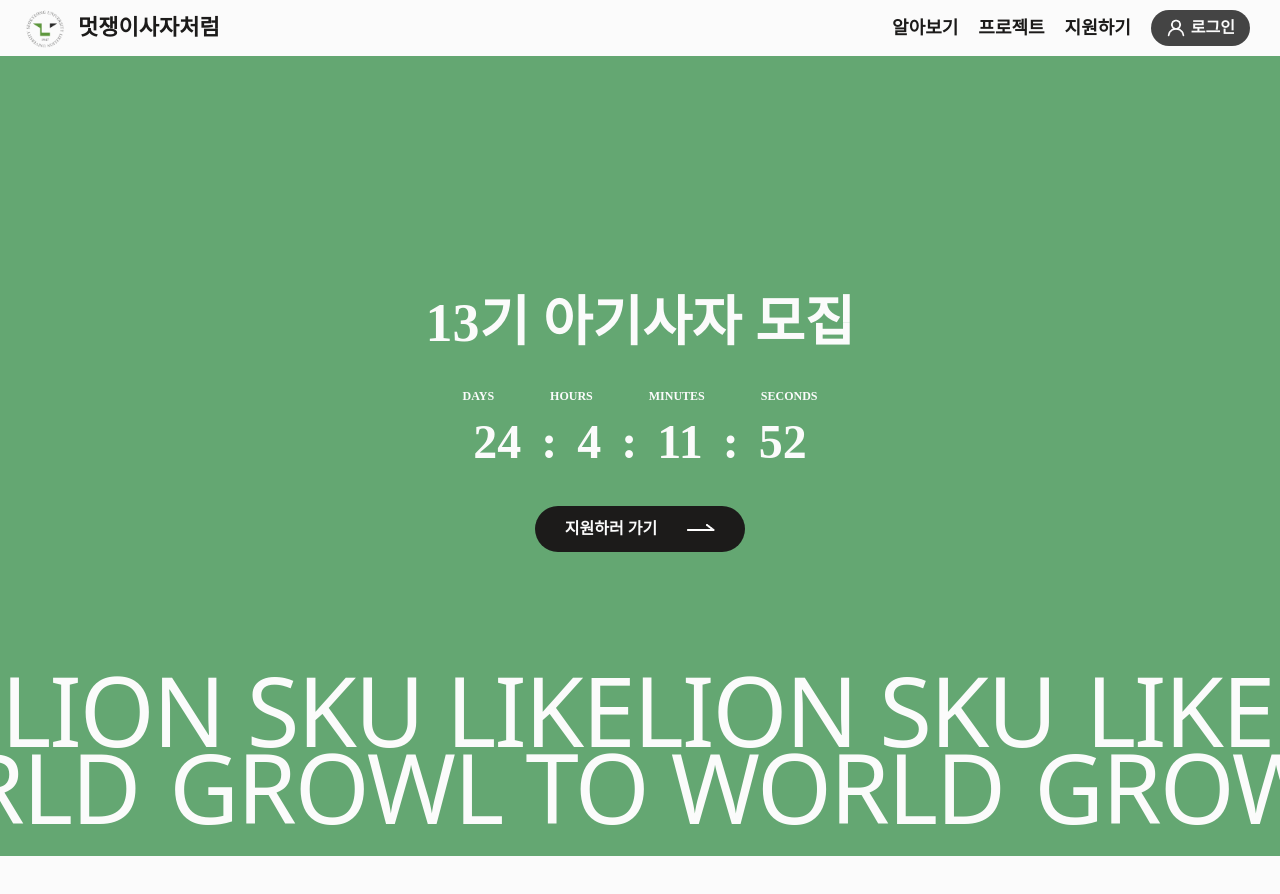
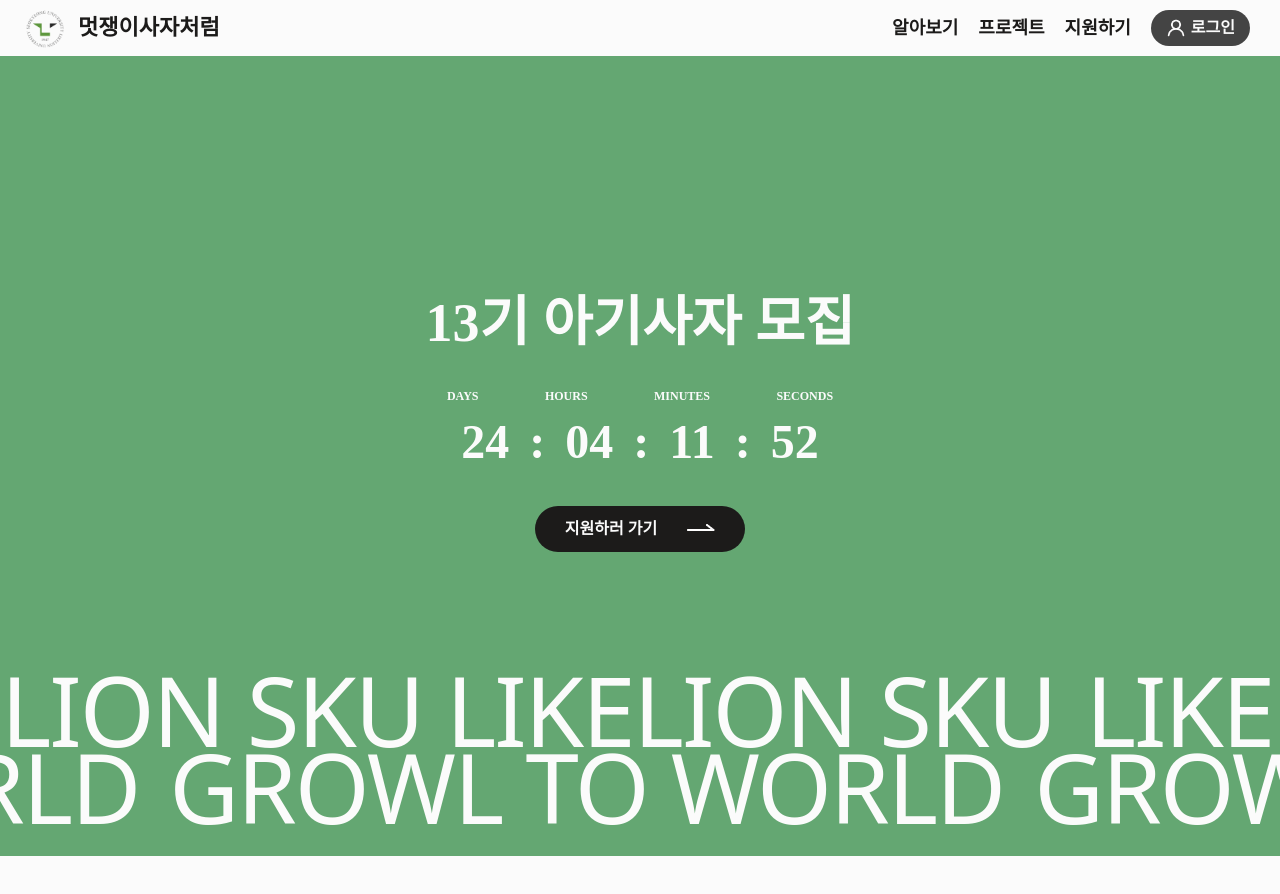
Before and after one commit to LikeLion-SKU/likelion-homepage-fe, a React (Vite) app: page / in a window 1280 px wide. Shown: the top 894 px of the page. Built offline with nearby package versions, Linux system fonts and the light colour scheme; no server answers; a web font is replaced by a local one.

Commit message:
디데이 두자리로 고정하기 / 지원기간 이후 버튼 변경

```diff
--- a/src/components/home/recruit/Recruit.jsx
+++ b/src/components/home/recruit/Recruit.jsx
@@ -29,10 +29,10 @@
 
 function RecruitTimer() {
   const [timeLeft, setTimeLeft] = useState({
-    days: 0,
-    hours: 0,
-    minutes: 0,
-    seconds: 0,
+    days: '00',
+    hours: '00',
+    minutes: '00',
+    seconds: '00',
   });
 
   // 서류 마감 날짜
@@ -45,12 +45,20 @@
 
       if (difference <= 0) {
         clearInterval(intervalId);
-        setTimeLeft({ days: 0, hours: 0, minutes: 0, seconds: 0 });
+        setTimeLeft({ days: '00', hours: '00', minutes: '00', seconds: '00' });
       } else {
-        const days = Math.floor(difference / (1000 * 60 * 60 * 24));
-        const hours = Math.floor((difference / (1000 * 60 * 60)) % 24);
-        const minutes = Math.floor((difference / (1000 * 60)) % 60);
-        const seconds = Math.floor((difference / 1000) % 60);
+        const days = Math.floor(difference / (1000 * 60 * 60 * 24))
+          .toString()
+          .padStart(2, '0');
+        const hours = Math.floor((difference / (1000 * 60 * 60)) % 24)
+          .toString()
+          .padStart(2, '0');
+        const minutes = Math.floor((difference / (1000 * 60)) % 60)
+          .toString()
+          .padStart(2, '0');
+        const seconds = Math.floor((difference / 1000) % 60)
+          .toString()
+          .padStart(2, '0');
 
         setTimeLeft({ days, hours, minutes, seconds });
       }
@@ -74,12 +82,37 @@
 
 function RecruitButton() {
   const navigate = useNavigate();
+  const now = new Date();
+  const targetDate = new Date('2025-03-07T23:59:59');
+  const resultDate = new Date('2025-03-08T12:00:00');
+  const token = localStorage.getItem('token');
+
   return (
     <button
       className={styles.button}
-      onClick={() => navigate('recruit')}
+      onClick={() => {
+        if (now < targetDate) {
+          navigate('recruit');
+        } else if (now >= targetDate && now < resultDate) {
+          alert('지원이 마감되었습니다.');
+        } else {
+          if (!token) {
+            navigate('/error', {
+              state: {
+                msg: '로그인이 필요한 서비스입니다.',
+                msg2: '로그인 후 다시 이용해주세요.',
+                msg3: '이용에 불편을 드려 죄송합니다.',
+                btnMsg: '로그인',
+                url: '/login',
+              },
+            });
+          } else {
+            navigate('result');
+          }
+        }
+      }}
     >
-      지원하러 가기
+      {now < resultDate ? '지원하러 가기' : '결과보러 가기'}
       <img
         src={arrow}
         alt='arrow'
--- a/src/components/home/recruit/Recruit.module.css
+++ b/src/components/home/recruit/Recruit.module.css
@@ -31,7 +31,7 @@
   margin-top: 5vh;
   display: flex;
   justify-content: center;
-  gap: 7vh;
+  gap: 8.3vh;
 }
 
 .timer {
```
